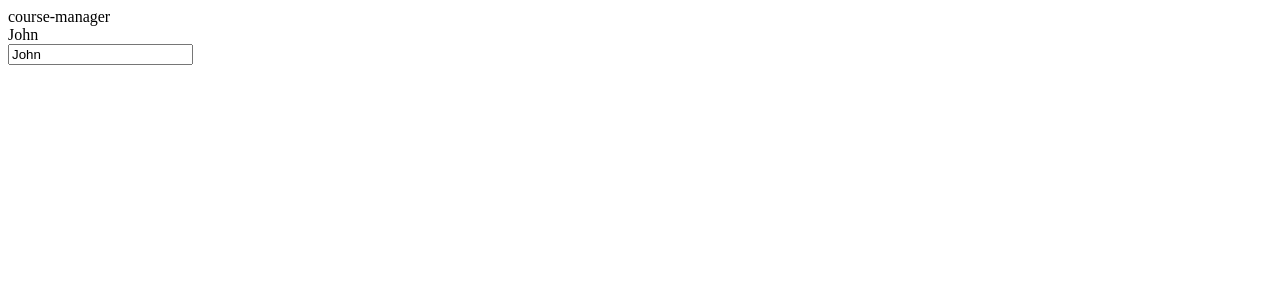
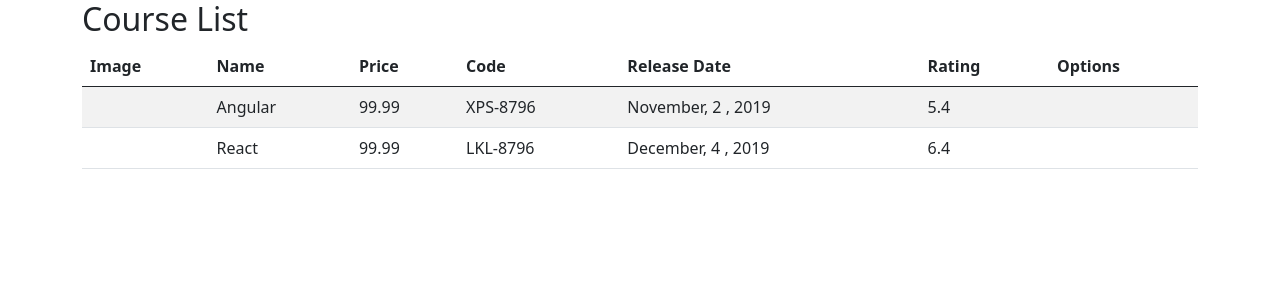
Before and after one commit to Arilson1DayILearn/CourseManager, an Angular app: page / in a window 1280 px wide. Shown: the top 300 px of the page. Built offline with nearby package versions, Linux system fonts and the light colour scheme.

Commit message:
Creating a course manager using Angular

```diff
--- a/package.json
+++ b/package.json
@@ -18,6 +18,7 @@
     "@angular/platform-browser": "~12.0.5",
     "@angular/platform-browser-dynamic": "~12.0.5",
     "@angular/router": "~12.0.5",
+    "bootstrap": "^5.0.2",
     "rxjs": "~6.6.0",
     "tslib": "^2.1.0",
     "zone.js": "~0.11.4"
--- a/src/app/app.component.html
+++ b/src/app/app.component.html
@@ -1,5 +1,3 @@
-{{title}}
-<br/>
-{{name}}
-<br/>
- <input [(ngModel)] = "name" name ="name">
+<div class="container">
+    <app-course-list></app-course-list>
+</div>
--- a/src/app/app.module.ts
+++ b/src/app/app.module.ts
@@ -1,12 +1,13 @@
 import { NgModule } from '@angular/core';
 import { BrowserModule } from '@angular/platform-browser';
 import { FormsModule } from '@angular/forms';
-
+import { CourseListComponent } from './courses/course-list.component';
 import { AppComponent } from './app.component';
 
 @NgModule({
   declarations: [
-    AppComponent
+    AppComponent,
+    CourseListComponent
   ],
   imports: [
     BrowserModule,
--- /dev/null
+++ b/src/app/courses/course-list.component.html
@@ -0,0 +1,26 @@
+<h2> Course List</h2>
+
+<table class="table table-striped">
+    <thead>
+        <tr>
+            <th>Image</th>
+            <th>Name</th>
+            <th>Price</th>
+            <th>Code</th>
+            <th>Release Date</th>
+            <th>Rating</th>
+            <th>Options</th>
+        </tr>
+    </thead>
+    <tbody>
+        <tr *ngFor="let course of courses">
+            <td>{{course.imageUrl}}</td>
+            <td>{{course.name}}</td>
+            <td>{{course.price}}</td>
+            <td>{{course.code}}</td>
+            <td>{{course.releaseDate}}</td>
+            <td>{{course.rating}}</td>
+            <td></td>
+        </tr>
+    </tbody>
+</table>
--- /dev/null
+++ b/src/app/courses/course-list.component.ts
@@ -0,0 +1,39 @@
+import { listLazyRoutes } from "@angular/compiler/src/aot/lazy_routes";
+import { Component, OnInit } from "@angular/core";
+import { Course } from "./course";
+
+@Component({
+    selector: 'app-course-list',
+    templateUrl: './course-list.component.html'
+
+})
+export class CourseListComponent implements OnInit{
+
+    courses: Course[] = [];
+
+    ngOnInit(): void {
+        this.courses = [
+            {
+                id: 1,
+                name: 'Angular',
+                imageUrl: '',
+                price: 99.99,
+                code: 'XPS-8796',
+                duration: 120,
+                rating: 5.4,
+                releaseDate: 'November, 2 , 2019'
+            },
+            {
+                id: 2,
+                name: 'React',
+                imageUrl: '',
+                price: 99.99,
+                code: 'LKL-8796',
+                duration: 80,
+                rating: 6.4,
+                releaseDate: 'December, 4 , 2019'
+            }
+        ];
+    }
+
+}
--- /dev/null
+++ b/src/app/courses/course.ts
@@ -0,0 +1,10 @@
+export class Course {
+    id!: number;
+    name!: string;
+    imageUrl!: string;
+    price!: number;
+    code!: string;
+    duration!: number;
+    rating!: number;
+    releaseDate!: string;
+}
--- a/src/styles.css
+++ b/src/styles.css
@@ -1 +1,2 @@
 /* You can add global styles to this file, and also import other style files */
+@import '~bootstrap/dist/css/bootstrap.min.css'
```
Also changed, not shown: 1 other file (tests, documents, lock files or other folders).
